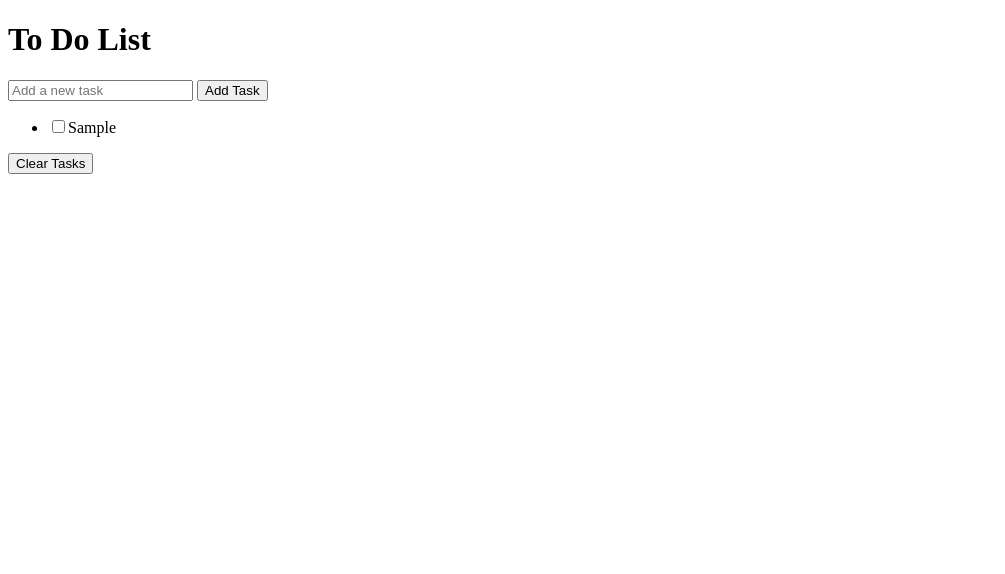
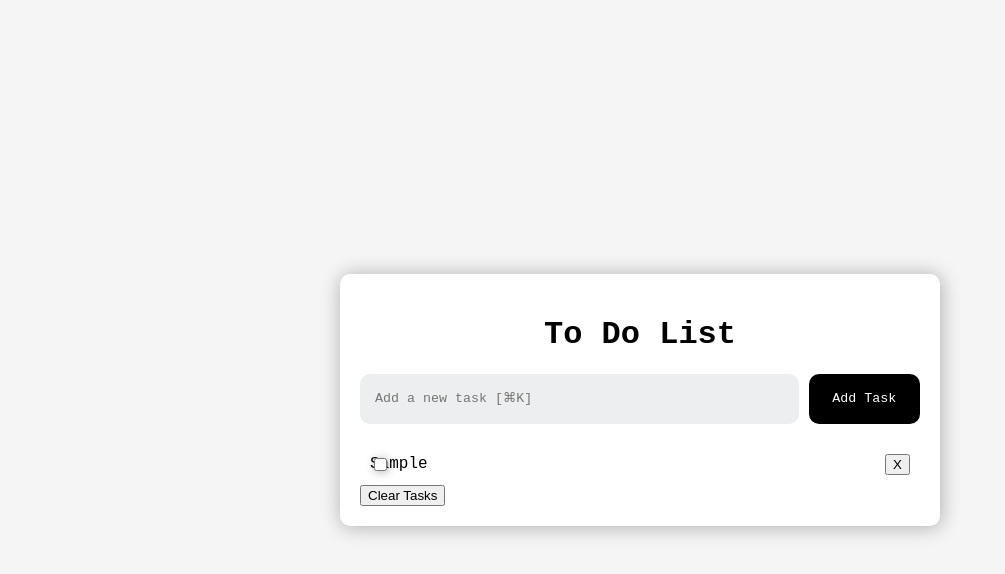
Before and after one commit to kjarmon7/kaitodolist, a website: page index.html in a window 1280 px wide. Both pictures are taken after typing "Sample" into the empty fields and a click on the button "Add Task". Shown: the whole page, without its empty margins (0-1005 px from the left). Drawn offline with Linux system fonts and the light colour scheme.

Commit message:
changes and updates to css styling and added delete functionality to each task

```diff
--- a/index.html
+++ b/index.html
@@ -3,14 +3,14 @@
 <head>
     <meta charset="UTF-8">
     <meta name="viewport" content="width=device-width, initial-scale=1.0">
-    <link rel="stylesheet" href="style.css">
+    <link rel="stylesheet" href="./styles.css">
     <title>To Do List</title>
 </head>
     <body>
         <div class="container">
             <h1 class="header">To Do List</h1>
             <div class="input-container">
-                <input type="text" id="input" placeholder="Add a new task"/>
+                <input type="text" id="input" placeholder="Add a new task [⌘K]"/>
                 <button id="addtask-btn">Add Task</button>
             </div>
             <ul id="tasks"></ul>
--- a/index.js
+++ b/index.js
@@ -63,6 +63,13 @@ function addToList() {
         // Creates a CSS class for the checkbox
         checkbox.className = 'checkbox-btn';
 
+        // Variable that creates a close button for each list item
+        const closeButton = document.createElement('button');
+        // Sets the text of the close button to 'X'
+        closeButton.textContent = 'X';
+        // Creates a CSS class for the close button
+        closeButton.className = 'close-btn';
+
         // Adds a strikethrough to the span text if the checkbox is clicked
         checkbox.addEventListener('click', () => {
             if (checkbox.checked) {
@@ -76,8 +83,15 @@ function addToList() {
         listItem.appendChild(checkbox);
         // Actually adds the span to the list item
         listItem.appendChild(span);
+        // Actually adds the close button to the list item
+        listItem.appendChild(closeButton);
         // Adds the list item to the task list
         taskList.appendChild(listItem);
+
+        // adds an event listener to the closeButton that removes the listItem from the parent which is taskList
+        closeButton.addEventListener('click', () => {
+            taskList.removeChild(listItem);
+        });
 
         // Clears the input field after the task is added
         newTask.value = '';
--- a/styles.css
+++ b/styles.css
@@ -0,0 +1,154 @@
+* {
+    box-sizing: border-box;
+    /* the * applies to all elements on the page */
+    /* border-box means that padding and border are removed from total width & height of elements.
+    Usually padding and border add width/height to an element which is causes unexpected layouts*/
+}
+
+body {
+    margin: 0; /* this removes the browser's default margin */
+    display: flex; /* turns on the flex container which is standard practice */
+    justify-content: center;
+    /* centers the content on the main axis. Since we haven't declared flex direction as column this means
+    the main axis is the horizontal axis */
+    align-items: center;
+    /* this aligns items on the cross axis, since the flex direction is default or row this means the cross axis is the vertical axis */
+    background-color: whitesmoke;
+    /* determines the background color of the body */
+    height: 100vh;
+    /* this means the body will take up 100% of the the screen or the full viewport height */
+    font-family: 'Courier New', Courier, monospace, sans-serif;
+    /* this sets the default font as Arial and if that's not available on a browser for some reason it'll move to Helvetica */
+}
+
+.container {
+    display: flex;
+     /* turns on flexbox for this element */
+    flex-direction: column;
+    /* declares the flex direction as column which is different from the default of row */
+    justify-content: center;
+    /* centers the content in the flex direction which is column so centers content vertically */
+
+    /* the width settings make the container responsive to different sizes */
+    min-width: 300px;
+    /* this ensures the container won't shrink smaller than 300px in width*/
+    width: 90%;
+    /* this sets the width of the container to 90% of the parent container. If you check dev tools you'll see the container takes up 90% of the body*/
+    max-width: 600px;
+    /* this sets the maximum width of the container to 600px */
+
+    background-color: #ffffff;
+    /* sets the background color of the container to white */
+    padding: 20px;
+    /* adds 20px of space on all sides of the inside of the container */
+    margin: 50px;
+    /* adds 50px of space on all sides of the outside of the container */
+    border-radius: 10px;
+    /* rounds the corners of the container with a 10px radius */
+    box-shadow: 1px 1px 20px rgba(0, 0, 0, 0.3);
+    /* adds a box-shadow to the container with a 1px x-offset which means to the right and a 1 px y-offset which means down and a 20px blur radius.
+    and the rgba makes the shadow black with a 50% opacity */
+}
+
+.header {
+    text-align: center;
+    /* aligns the text in the center of the header element */
+    color: black;
+    /* sets the color of the header text to black */
+}
+
+.header:hover {
+    cursor: default;
+    /* turns off the cursor so it doesn't change to the default cursor when you hover over text */
+}
+
+.input-container {
+    display: flex;
+    /* turns on flexbox */
+    position: relative;
+    /* position is set to relative so that when the .inputcontainer button class is set to absolute this will be the parent */
+    width: 100%;
+    /* sets width to 100% of the .div container */
+    height: 50px;
+    /* sets the input container height to 50px */
+    border-radius: 200px;
+    /* sets the border radius to 100px for the input container */
+    margin-bottom: 20px;
+    /* adds 20px of margin to the bottom of the input container */
+}
+
+.input-container input {
+    width: 100%;
+    /* sets the width of the input container to be 100% of input container */
+    border: none;
+    /* removes the border from the input field */
+    background-color: #edeef0;
+    /* sets the background color of the input field */
+    padding-left: 15px;
+    /* adds padding to the start of the text in the input field */
+    border-radius: 10px;
+    /* sets the border radius to the same px as the container */
+    font-family: 'Courier New', Courier, monospace, sans-serif;
+}
+
+.input-container input:focus {
+    outline: none;
+    /* removes the default outline when the input is focused */
+}
+
+.input-container button {
+    border-radius: 10px;
+    border: none;
+    color: white;
+    margin-left: 10px;
+    width: 25%;
+    background-color: rgb(0, 0, 0);
+    font-family: 'Courier New', Courier, monospace, sans-serif;
+}
+
+.input-container button:hover {
+    cursor: pointer;
+    background-color: whitesmoke;
+    color: black;
+    box-shadow: 1px 1px 10px rgba(0, 0, 0, 0.3);
+    /* sets the x direction shadow to 1px to the right and y direction 1px down and blur radius to 10px rgba sets the color and the .03 sets the opacity */
+    font-family: 'Courier New', Courier, monospace, sans-serif;
+    transition: all 0.2s ease-in-out;
+}
+
+#tasks {
+    /* using a # to select #tasks because it's an id not a class */
+   display: flex;
+   /* adds flexbox */
+   flex-direction: column;
+   /* sets flex direction to column instead of the default row */
+   list-style: none;
+    /* removes the bullet points from the list */
+   padding: 0;
+   margin: 0;
+}
+
+.task-item {
+    position: relative;
+    display: flex;
+    justify-content: space-between;
+    /* evenly spaces all items in the .task-item in a row */
+    align-items: center;
+    /* centers items vertically */
+    padding: 10px;
+}
+
+.task-item .checkbox-btn {
+    cursor: pointer;
+    display: flex;
+    align-items: center;
+    justify-content: center;
+    position: absolute;
+    padding: 10px;
+    border-radius: 15px;
+    border: 2px solid #000;
+    background-color: white;
+    box-shadow: 1px 1px 10px rgba(0, 0, 0, 0.3);
+    color: white;
+    transition: all 0.3s ease-in-out;
+}
```
Also changed, not shown: package.json (line endings or trailing spaces).
